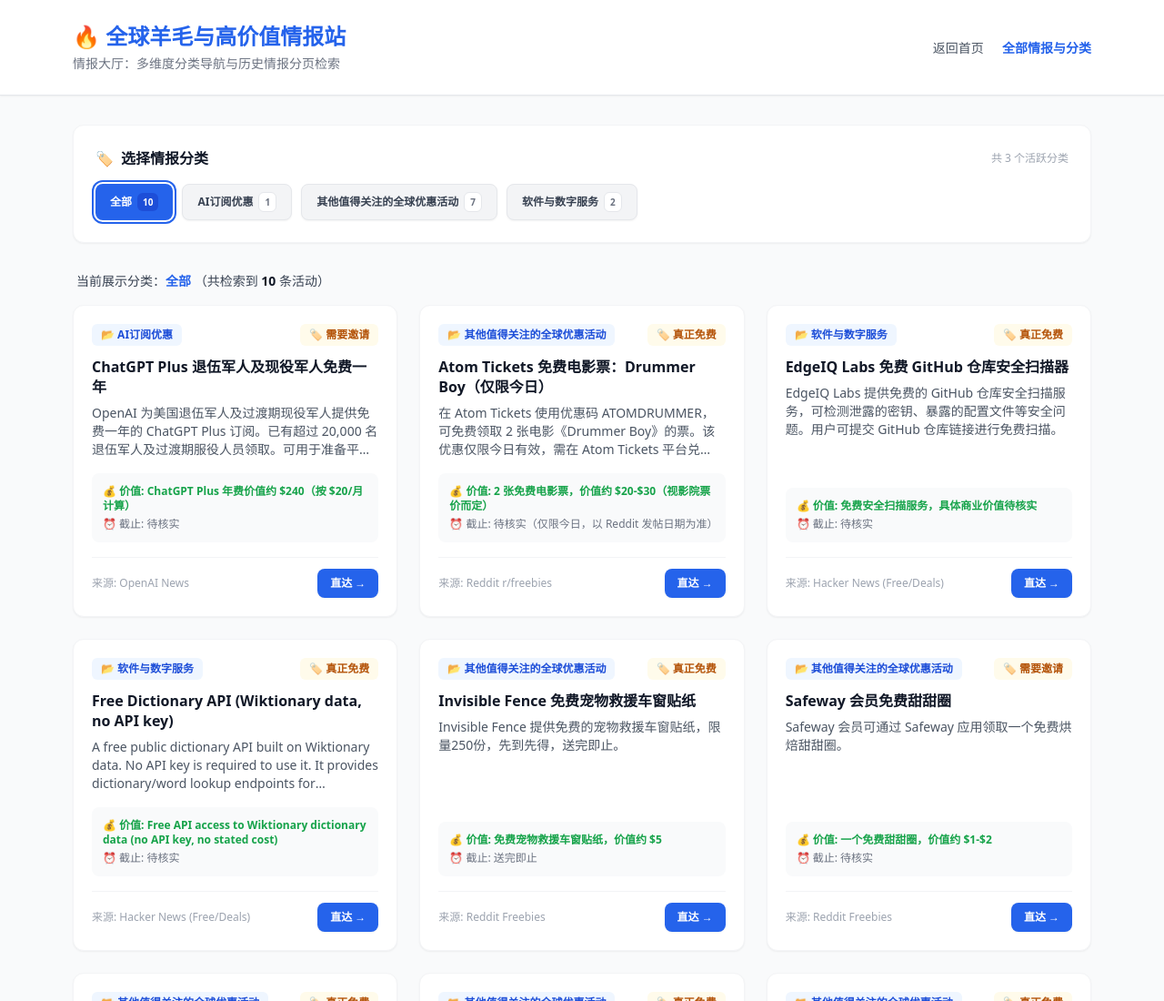
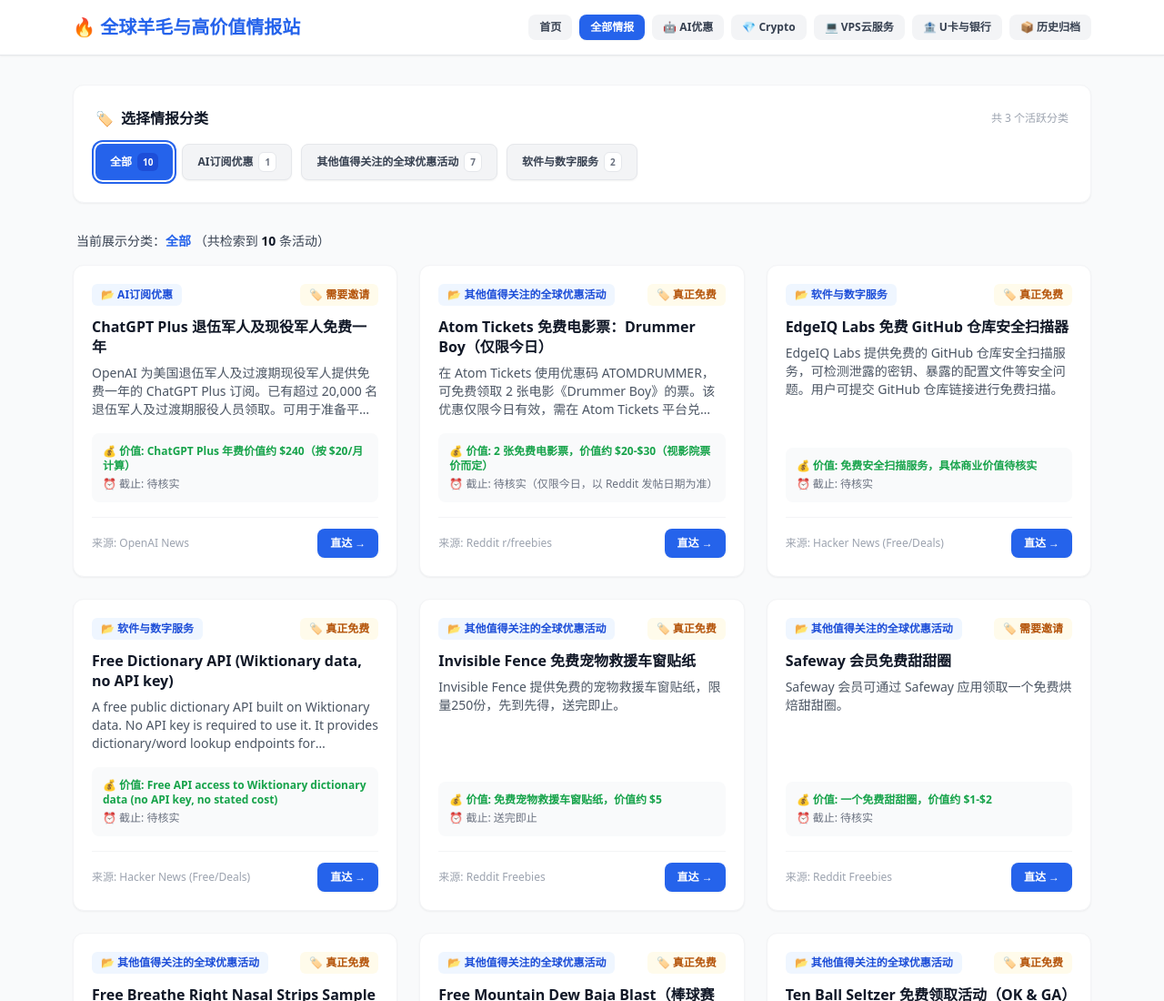
Before and after one commit to xpsesei/lym, a plain HTML site: page deals.html in a window 1280 px wide. Shown: the top 1100 px of the page at 91% size. Drawn offline with nearby package versions, Linux system fonts and the light colour scheme.

```diff
--- a/deals.html
+++ b/deals.html
@@ -3,23 +3,28 @@
 <head>
     <meta charset="UTF-8">
     <meta name="viewport" content="width=device-width, initial-scale=1.0">
-    <title>全部情报与分类导航 - 全球羊毛站</title>
+    <title>全部情报与分类大厅 - 全球羊毛站</title>
     <script src="https://cdn.tailwindcss.com"></script>
 </head>
 <body class="bg-gray-50 text-gray-800 min-h-screen flex flex-col">
 
-    <!-- 顶部导航栏 -->
+    <!-- 🌐 顶部多页面通用导航栏 -->
     <header class="bg-white shadow-sm border-b border-gray-200">
-        <div class="max-w-6xl mx-auto px-4 py-6 flex flex-col sm:flex-row justify-between items-center">
+        <div class="max-w-6xl mx-auto px-4 py-4 flex flex-col md:flex-row justify-between items-center">
             <div>
-                <h1 class="text-2xl font-bold text-blue-600 flex items-center gap-2">
+                <a href="index.html" class="text-xl font-bold text-blue-600 flex items-center gap-2">
                     🔥 全球羊毛与高价值情报站
-                </h1>
-                <p class="text-sm text-gray-500 mt-1">情报大厅：多维度分类导航与历史情报分页检索</p>
+                </a>
             </div>
-            <nav class="mt-4 sm:mt-0 space-x-4">
-                <a href="index.html" class="text-gray-600 hover:text-blue-600 text-sm font-medium">返回首页</a>
-                <a href="deals.html" class="text-blue-600 font-semibold text-sm">全部情报与分类</a>
+            <!-- 多页面独立导航链接 -->
+            <nav class="mt-3 md:mt-0 flex flex-wrap gap-2 text-xs font-semibold">
+                <a href="index.html" class="px-3 py-1.5 rounded-lg bg-gray-100 text-gray-700 hover:bg-blue-50 hover:text-blue-600 transition-colors">首页</a>
+                <a href="deals.html" class="px-3 py-1.5 rounded-lg bg-blue-600 text-white shadow-sm">全部情报</a>
+                <a href="ai.html" class="px-3 py-1.5 rounded-lg bg-gray-100 text-gray-700 hover:bg-blue-50 hover:text-blue-600 transition-colors">🤖 AI优惠</a>
+                <a href="crypto.html" class="px-3 py-1.5 rounded-lg bg-gray-100 text-gray-700 hover:bg-blue-50 hover:text-blue-600 transition-colors">💎 Crypto</a>
+                <a href="vps.html" class="px-3 py-1.5 rounded-lg bg-gray-100 text-gray-700 hover:bg-blue-50 hover:text-blue-600 transition-colors">💻 VPS云服务</a>
+                <a href="bank.html" class="px-3 py-1.5 rounded-lg bg-gray-100 text-gray-700 hover:bg-blue-50 hover:text-blue-600 transition-colors">🏦 U卡与银行</a>
+                <a href="archive.html" class="px-3 py-1.5 rounded-lg bg-gray-100 text-gray-700 hover:bg-blue-50 hover:text-blue-600 transition-colors">📦 历史归档</a>
             </nav>
         </div>
     </header>
@@ -37,7 +42,6 @@
             </div>
             <!-- 分类按钮容器 -->
             <div id="category-nav" class="flex flex-wrap gap-2.5">
-                <!-- 动态生成的分类按钮会在这里展示 -->
                 <span class="text-xs text-gray-400 py-2">正在加载分类导航...</span>
             </div>
         </div>
@@ -49,7 +53,6 @@
 
         <!-- 动态卡片容器 -->
         <div id="deals-container" class="grid grid-cols-1 md:grid-cols-2 lg:grid-cols-3 gap-6">
-            <!-- 加载状态 -->
             <div class="col-span-full text-center py-20 text-gray-400">
                 <svg class="animate-spin h-8 w-8 mx-auto mb-3 text-blue-600" xmlns="http://www.w3.org/2000/svg" fill="none" viewBox="0 0 24 24">
                     <circle class="opacity-25" cx="12" cy="12" r="10" stroke="currentColor" stroke-width="4"></circle>
@@ -60,9 +63,7 @@
         </div>
 
         <!-- 分页按钮栏 -->
-        <div id="pagination-nav" class="mt-12 flex justify-center items-center space-x-2">
-            <!-- 动态生成分页按钮 -->
-        </div>
+        <div id="pagination-nav" class="mt-12 flex justify-center items-center space-x-2"></div>
     </main>
 
     <!-- 页脚 -->
@@ -83,7 +84,6 @@
                 if (!response.ok) throw new Error('网络请求失败');
 
                 allDeals = await response.json();
-
                 renderCategoryNav();
                 renderPage();
             } catch (e) {
@@ -97,10 +97,8 @@
             }
         }
 
-        // 渲染分类导航栏
         function renderCategoryNav() {
             const nav = document.getElementById('category-nav');
-            // 提取所有不重复的分类
             const categories = ['全部', ...new Set(allDeals.map(d => d.category).filter(Boolean))];
 
             document.getElementById('total-categories-count').innerText = `共 ${categories.length - 1} 个活跃分类`;
@@ -123,22 +121,18 @@
             }).join('');
         }
 
-        // 切换分类
         window.switchCategory = function(cat) {
             currentCategory = cat;
-            currentPage = 1; // 切换分类时自动重置回第 1 页
+            currentPage = 1; // 切换分类时重置到第一页
             renderCategoryNav();
             renderPage();
         }
 
-        // 渲染当前页面的卡片与分页
         function renderPage() {
-            // 1. 过滤当前分类
             const filtered = currentCategory === '全部'
                 ? allDeals
                 : allDeals.filter(d => d.category === currentCategory);
 
-            // 2. 分页计算
             const totalItems = filtered.length;
             const totalPages = Math.ceil(totalItems / pageSize) || 1;
             if (currentPage > totalPages) currentPage = totalPages;
@@ -146,13 +140,11 @@
             const start = (currentPage - 1) * pageSize;
             const pageData = filtered.slice(start, start + pageSize);
 
-            // 3. 更新提示信息
             document.getElementById('pagination-info').innerHTML = `
                 当前展示分类：<span class="text-blue-600 font-bold">${currentCategory}</span>
                 （共检索到 <span class="text-gray-900 font-bold">${totalItems}</span> 条活动）
             `;
 
-            // 4. 渲染卡片列表
             const container = document.getElementById('deals-container');
             if (pageData.length === 0) {
                 container.innerHTML = `
@@ -188,11 +180,9 @@
                 </div>
             `).join('');
 
-            // 5. 渲染分页栏
             renderPagination(totalPages);
         }
 
-        // 渲染分页按钮
         function renderPagination(totalPages) {
             const nav = document.getElementById('pagination-nav');
             if (totalPages <= 1) {
@@ -223,11 +213,10 @@
             nav.innerHTML = html;
         }
 
-        // 翻页动作
         window.changePage = function(page) {
             currentPage = page;
             renderPage();
-            window.scrollTo({ top: 0, behavior: 'smooth' }); // 翻页平滑滚动回顶部
+            window.scrollTo({ top: 0, behavior: 'smooth' });
         }
 
         document.addEventListener('DOMContentLoaded', initDealsPage);
```
